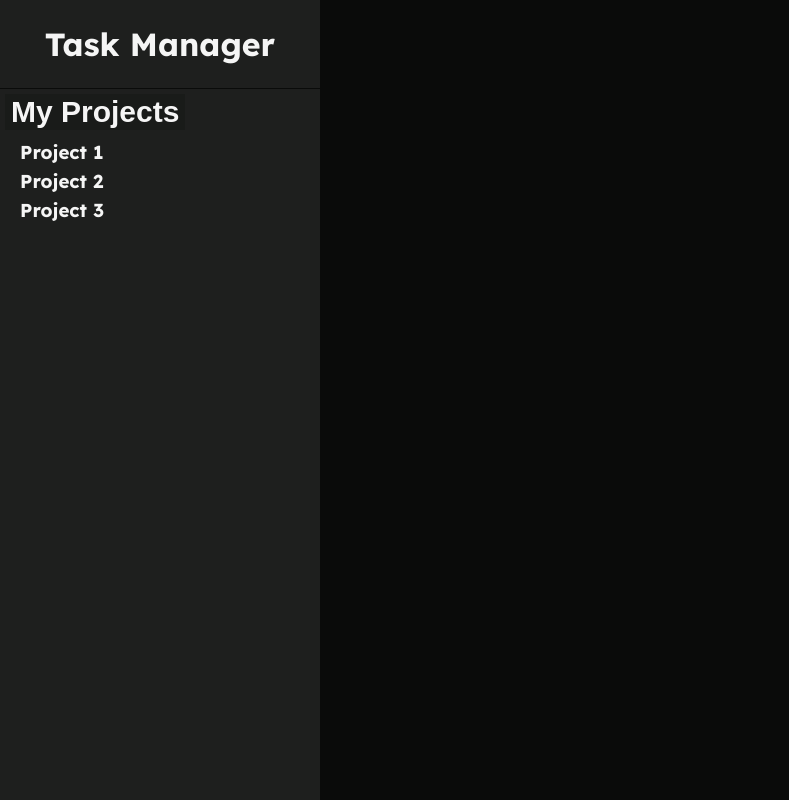
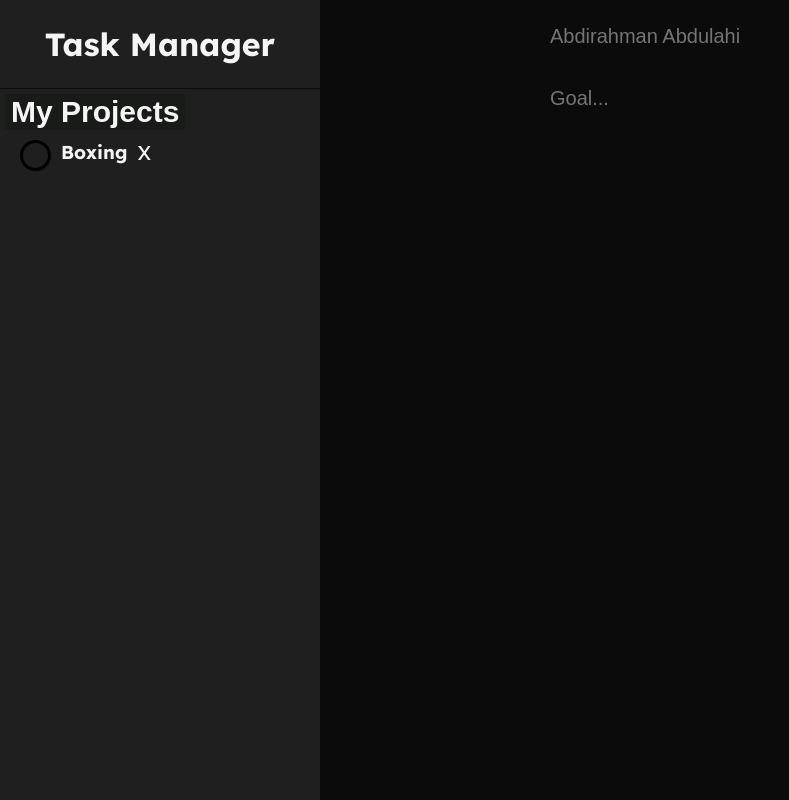
Before and after one commit to AbdirahmanFree/todo-list, a website built with webpack: page src/template.html in a window 1280 px wide. Both pictures are taken after a click on the button "My Projects". Shown: the whole page, without its empty margins (0-789 px from the left). Built offline with nearby package versions, Linux system fonts and the light colour scheme.

Commit message:
Added entity cards so users can view their projects and tasks

```diff
--- /dev/null
+++ b/src/display.js
@@ -0,0 +1,17 @@
+ function createECard(title){
+    const container = document.createElement("div");
+    container.classList.add("entity-container");
+    const circle = document.createElement("div");
+    circle.classList.add("circle");
+    const cross = document.createElement("div");
+    cross.textContent = "X"
+    cross.classList.add("cross")
+    const cardTitle = document.createElement("h3")
+    cardTitle.textContent = title
+    container.appendChild(circle)
+    container.appendChild(cardTitle)
+    container.appendChild(cross)
+    return container
+ }
+
+ export { createECard }
--- a/src/index.js
+++ b/src/index.js
@@ -1,7 +1,23 @@
 import { Task } from "./task";
 import { Project } from "./project";
 import { Portfolio } from "./portfolio";
+import { portfolio } from "./pages/portfolio";
 import "./style.css";
+
+
+function toggleZIndex(){
+    let z = window.getComputedStyle(projects).zIndex
+    z== "1" ? projects.style.zIndex = "-1" : projects.style.zIndex = "1";
+    return
+}
+
+const projects = document.getElementById("projects");
+const portfolioBtn = document.getElementById("portfolio-btn")
+const content = document.getElementById("content");
+portfolioBtn.addEventListener("click", () => {
+    toggleZIndex()
+    content.appendChild(portfolio);
+})
 
 const myProject = new Project(
     "Boxing",
@@ -12,7 +28,7 @@ const myProject = new Project(
     false,
     "Consistently box 3 days aweek",
 )
-const task = new Task(
+const myTask = new Task(
     "Buy gear",
     "Need head gear and mouth gard and shoes",
     "October 2nd",
@@ -22,15 +38,11 @@ const task = new Task(
     myProject
 )
 
-function toggleZIndex(){
-    let z = window.getComputedStyle(projects).zIndex
-    z== "1" ? projects.style.zIndex = "-1" : projects.style.zIndex = "1";
-    return
+const myPortfolio = new Portfolio();
+myProject.addTask(myTask)
+myPortfolio.addProject(myProject)
+
+//// add real projects to ui
+for (const pj of myPortfolio.getProjects()){
+    projects.appendChild(pj.createCard())
 }
-
-const projects = document.getElementById("projects");
-const portfolioBtn = document.getElementById("portfolio-btn")
-portfolioBtn.addEventListener("click", () => {
-    toggleZIndex()
-    console.log("hello")
-})
--- a/src/pages/portfolio.js
+++ b/src/pages/portfolio.js
@@ -2,5 +2,15 @@ import { Project } from "../project";
 import { Portfolio } from "../portfolio";
 
 const portfolio = document.createElement("div");
+portfolio.id = "portfolio-page"
 const name = document.createElement("input");
+name.id = "user-name"
 const goal = document.createElement("input");
+goal.id = "user-goal"
+name.placeholder = "Abdirahman Abdulahi"
+goal.placeholder = "Goal..."
+portfolio.appendChild(name)
+portfolio.appendChild(goal)
+
+
+export { portfolio }
--- a/src/portfolio.js
+++ b/src/portfolio.js
@@ -18,6 +18,10 @@ class Portfolio {
         }
     }
 
+    getProjects(){
+        return this.projects;
+    }
+
 
 }
 
--- a/src/project.js
+++ b/src/project.js
@@ -1,4 +1,5 @@
 import { Task } from "./task";
+import { createECard } from "./display";
 class Project {
     tasks = [];
     constructor(title, description, color, dueDate, priority, checked, notes ){
@@ -28,6 +29,13 @@ class Project {
 
 
     }
+    createCard(){
+        return createECard(this.title)
+    }
+
+
 }
 
+
+
 export { Project }
--- a/src/style.css
+++ b/src/style.css
@@ -7,6 +7,10 @@ body{
     background-color: #0A0B0A;
     font-family: "Lexend Deca", sans-serif;
     color: #F5F5F5;
+}
+
+input:focus {
+    outline: none;
 }
 
 
@@ -60,3 +64,41 @@ button {
 #portfolio-btn:active {
   font-size: larger;
 }
+
+#portfolio-page {
+    display: flex;
+    flex-direction: column;
+    align-items: center;
+    padding-top: 10px;
+    gap: 10px;
+}
+
+#user-name,#user-goal {
+    background-color: #0A0B0A;
+    color: #F5F5F5;
+    width: 500px;
+    height: 50px;
+    border-radius: 5px;
+    border: None;
+    text-decoration: none;
+    font-size: 20px
+}
+
+.entity-container {
+    display: flex;
+    gap: 10px;
+    position: relative;
+}
+
+.circle {
+    width: 25px;
+    height: 25px;
+    border-radius: 100%;
+    border: #000000 3px solid;
+
+}
+
+.cross {
+    position: relative;
+    font-size: 20px;
+}
--- a/src/template.html
+++ b/src/template.html
@@ -14,9 +14,7 @@
             <div class="sidebar-navigation" id="portfolio">
                 <button id="portfolio-btn"><h2>My Projects</h2></button>
                 <div id="projects" class="project-section">
-                    <h3>Project 1</h3>
-                    <h3>Project 2</h3>
-                    <h3>Project 3</h3>
+
                 </div>
 
             </div>
```
